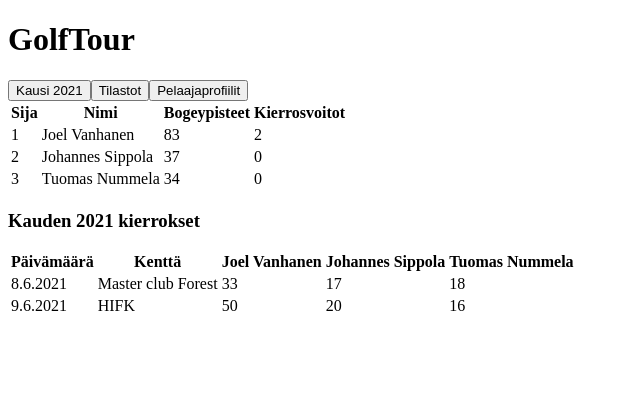
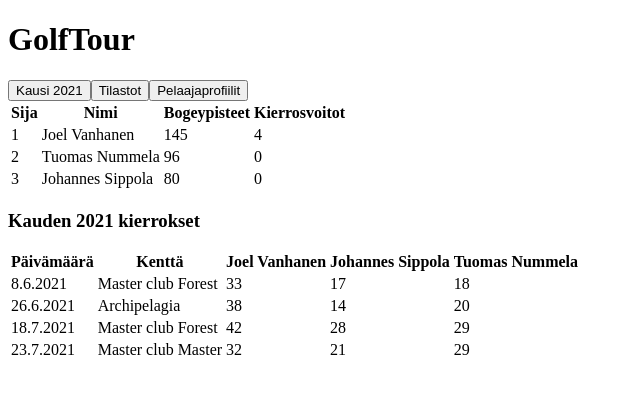
Before and after one commit to tuomax7/golftour, a React (Create React App) app: page / in a window 1280 px wide. Shown: the top 394 px of the page, without its empty margins (0-640 px from the left). Built offline with nearby package versions, Linux system fonts and the light colour scheme.

Commit message:
Starting database-integration over.

```diff
--- a/src/App.js
+++ b/src/App.js
@@ -12,29 +12,48 @@ import firebase from './Firebase.js'
 function App() {
 
   //Rounds to firebase
-
-  const rounds = [
+  const rounds =
+  [
     [
       {
+        date: "8.6.2021",
         course: "Master club Forest",
-        date: "8.6.2021",
+        johannes: 17,
         joel: 33,
-        johannes: 17,
         tuomas: 18,
         winner: "Joel Vanhanen"
       },
       {
-        course: "HIFK",
-        date: "9.6.2021",
-        joel: 50,
-        johannes: 20,
-        tuomas: 16,
+        date: "26.6.2021",
+        course: "Archipelagia",
+        johannes: 14,
+        joel: 38,
+        tuomas: 20,
+        winner: "Joel Vanhanen"
+      },
+      {
+        date: "18.7.2021",
+        course: "Master club Forest",
+        johannes: 28,
+        joel: 42,
+        tuomas: 29,
+        winner: "Joel Vanhanen"
+      },
+      {
+        date: "23.7.2021",
+        course: "Master club Master",
+        johannes: 21,
+        joel: 32,
+        tuomas: 29,
         winner: "Joel Vanhanen"
       }
-    ]
+    ],
+    [],
+    []
   ]
 
-  const currentSeason = rounds.length+2020
+  const currentSeason = 2021
+
 
   //Collects data from rounds to a contestant-centered format
 
@@ -79,129 +98,6 @@ function App() {
 
 
 
-/*
-
-  const contestants = [
-    {
-      name: "Joel Vanhanen",
-      scores: [83],
-      roundWins: [2],
-      records: [50]
-    },
-    {
-      name: "Johannes Sippola",
-      scores: [37],
-      roundWins: [0],
-      records: [20]
-    },
-    {
-      name: "Tuomas Nummela",
-      scores: [34],
-      roundWins: [0],
-      records: [18]
-    }
-  ]
-
-  /*
-
-  const [contestants, setContestants] = useState([])
-  const [rounds, setRounds] = useState([])
-
-  useEffect(() => {
-    firebase
-    .firestore()
-    .collection('contestants')
-    .onSnapshot((snapshot) => {
-      const newContestants = snapshot.docs.map((doc) => ({
-        ...doc.data()
-      }))
-
-      setContestants(newContestants)
-    })
-  }, [])
-
-
-
-  useEffect(() => {
-    firebase
-    .firestore()
-    .collection('2022')
-    .onSnapshot((snapshot) => {
-      const newRounds = snapshot.docs.map((doc) => ({
-        ...doc.data()
-      }))
-
-      setRounds(rounds.concat(newRounds))
-    })
-  }, [])
-
-/*
-  useEffect(() => {
-    firebase
-      .firestore()
-      .collection('rounds')
-      .doc('2021')
-      .collection('2021')
-      .doc('18_7_2021')
-      .collection('18_7_2021')
-      .onSnapshot((snapshot) => {
-        const newSeasonRounds = snapshot.docs.map((doc) => ({
-          ...doc.data()
-        }))
-
-        const newRounds = [...rounds]
-
-        newRounds.push(newSeasonRounds)
-
-
-        setRounds(newRounds)
-        console.log(rounds)
-      })
-  }, [])
-*/
-
-
-
-
-/*
-  const [rounds, setRounds] = useState(
-    [
-      [
-        {
-          date: "8.6.2021",
-          course: "Master club Forest",
-          johannes: 17,
-          joel: 33,
-          tuomas: 18
-        },
-        {
-          date: "26.6.2021",
-          course: "Archipelagia",
-          johannes: 14,
-          joel: 38,
-          tuomas: 20
-        },
-        {
-          date: "18.7.2021",
-          course: "Master club Forest",
-          johannes: 28,
-          joel: 42,
-          tuomas: 29
-        },
-        {
-          date: "23.7.2021",
-          course: "Master club Master",
-          johannes: 21,
-          joel: 32,
-          tuomas: 29
-        }
-      ],
-      [],
-      []
-    ]
-  )
-*/
-
 
 
   const [appState, setAppState] = useState("main")
```
